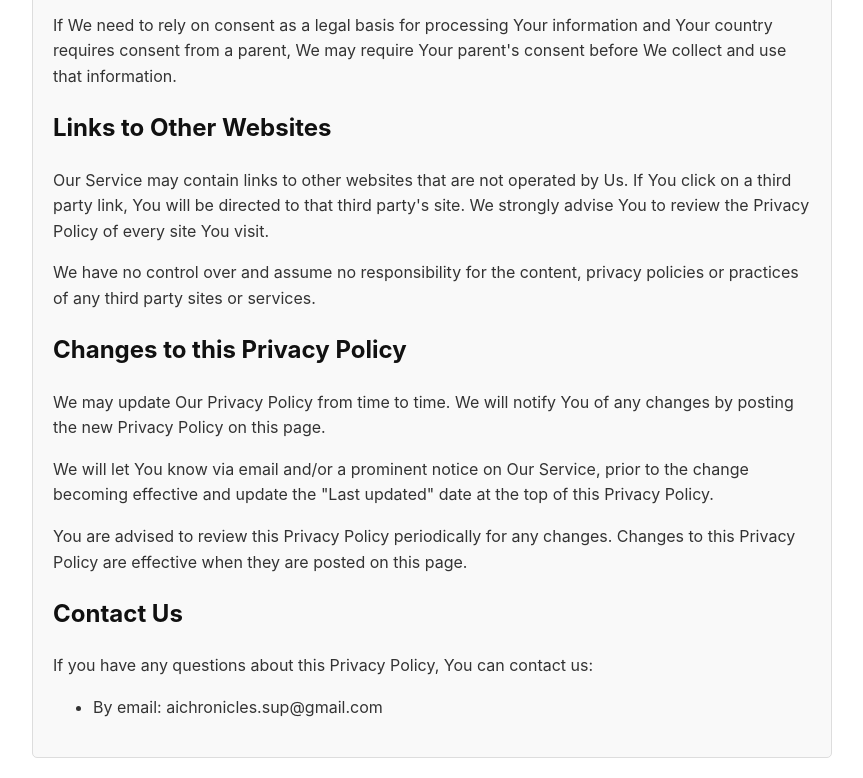
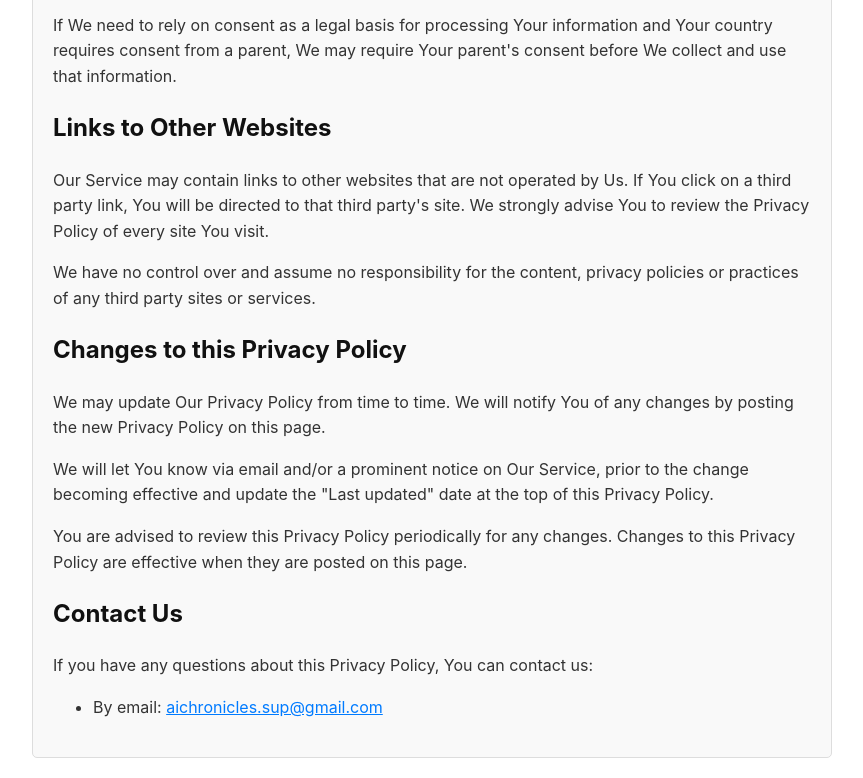
Before and after one commit to emirhankarci/ai-chronicles-privacy-policy, a plain HTML site: page index.html in a window 1280 px wide. Shown: the part 6535-7313 px from the top of the page, without its empty margins (208-1071 px from the left). Drawn offline with Linux system fonts and the light colour scheme.

Commit message:
Update index.html

```diff
--- a/index.html
+++ b/index.html
@@ -197,7 +197,7 @@
     <h2>Contact Us</h2>
     <p>If you have any questions about this Privacy Policy, You can contact us:</p>
     <ul>
-        <li>By email: aichronicles.sup@gmail.com</li>
+        <li>By email: <a href="mailto:aichronicles.sup@gmail.com">aichronicles.sup@gmail.com</a></li>
     </ul>
 
 </div>
```
